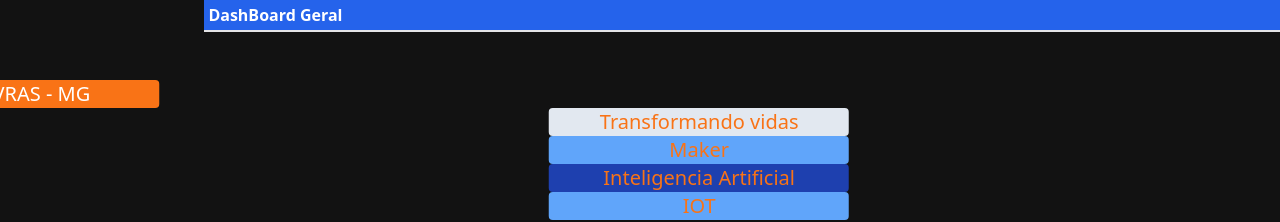
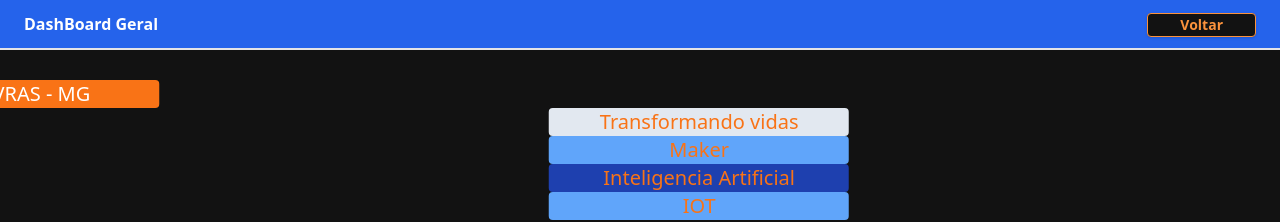
Before and after one commit to cosmeTeixeiraSilva/tarefas2, a Next.js app: page /dashboard in a window 1280 px wide. Shown: the top 222 px of the page. Built offline with nearby package versions, Linux system fonts and the light colour scheme; no server answers; the database is empty.

Commit message:
ajuste no Menu

```diff
--- a/app/dashboard/page.jsx
+++ b/app/dashboard/page.jsx
@@ -11,8 +11,8 @@ export default function Page() {
   const router = useRouter();
 
   return (
-    <div>
-      <div className="bg-blue-600 p-1 h-8 flex items-center justify-center sm:justify-between gap-4 fixed top-0 z-50 w-screen border-b-2 text-white font-bold ">
+    <div className="w-[90vw] flex m-auto items-center justify-center">
+      <div className="bg-blue-600 p-6 h-8 flex items-center justify-center sm:justify-between gap-4 fixed top-0 z-50 w-screen border-b-2 text-white font-bold ">
         DashBoard Geral
         <div className="flex gap-x-2">
           <Link href="/tarefas">
@@ -25,7 +25,7 @@ export default function Page() {
           </Link>
         </div>
       </div>
-
+      <div>
         <motion.h1
           initial={{ x: "-100vw" }}
           animate={{ x: "100vw" }}
@@ -110,5 +110,7 @@ export default function Page() {
           FECOMERCIO - MG
         </motion.h1>
       </div>
+
+    </div>
   );
 }
--- a/app/produtos/page.jsx
+++ b/app/produtos/page.jsx
@@ -83,6 +83,9 @@ export default function Page() {
         <Link href="/" >
           <button className="px-8 rounded text-orange-400 font-bold border border-orange-400 bg-[#121212]">Sair</button>
         </Link>
+        <Link href="/tarefas" >
+          <button className="px-8 rounded text-orange-400 font-bold border border-orange-400 bg-[#121212]">Tarefas</button>
+        </Link>
 
         <Link href="/dashboard" >
           <button className="px-8 rounded text-orange-400 font-bold border border-orange-400 bg-[#121212]">DashBoard Tarefas</button>
```
Lines whose indentation alone changed are shown as unchanged.
